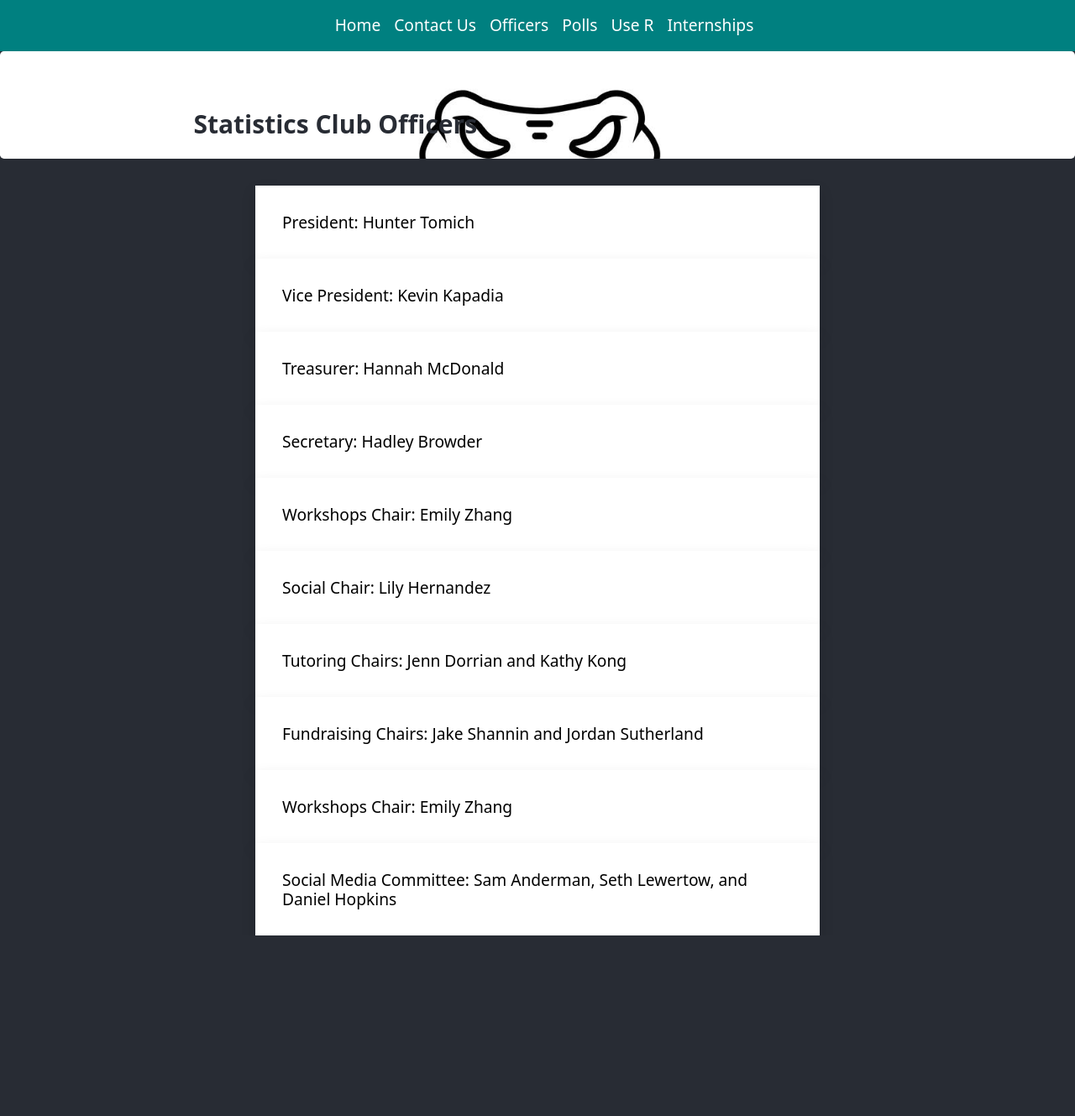
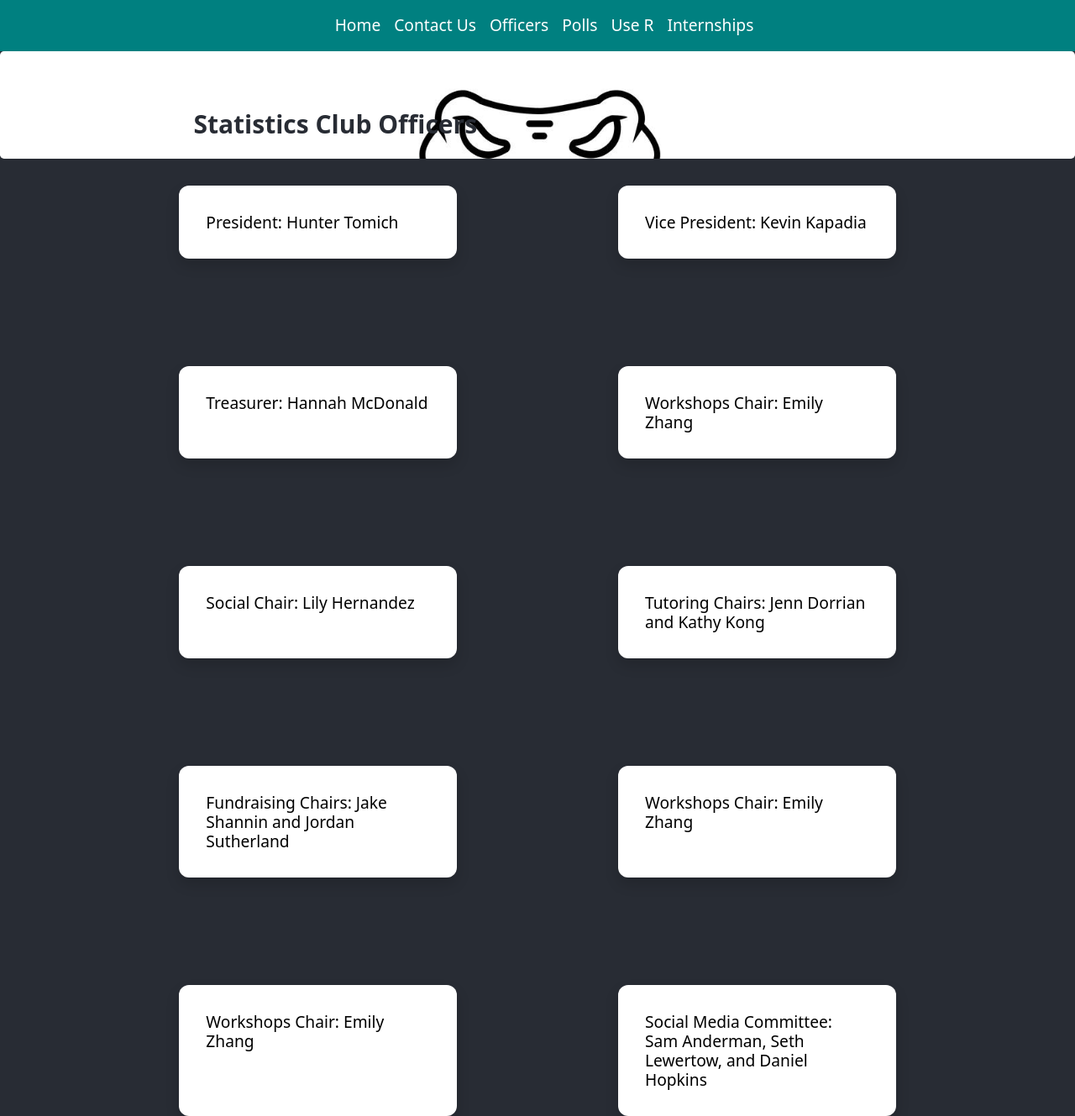
Before and after one commit to UFStatsSiteOrg/UFStatsSiteOrg, a React (Create React App) app in the folder react-app/: page /officers in a window 1280 px wide. Shown: the whole page at 84% size. Before the commit the page ends 1114 px from the top, so only its background shows below. Built offline with nearby package versions, Linux system fonts and the light colour scheme.

Commit message:
adding spacing between divs for officer page

```diff
--- a/react-app/src/components/officers/OfficerPage.css
+++ b/react-app/src/components/officers/OfficerPage.css
@@ -6,3 +6,9 @@
     float: left;
     color: #282c34;
 }
+.jumbotronn {
+    background-image: url("../logo.png");
+    background-size: cover;
+    position: center;
+    padding: 12em;
+}
--- a/react-app/src/components/officers/OfficerPage.jsx
+++ b/react-app/src/components/officers/OfficerPage.jsx
@@ -10,10 +10,48 @@ function OfficerPage() {
         <Jumbotron className= "b py-16">
                 <h1 className={"home-header font-semibold text-3xl"} >Statistics Club Officers</h1>
         </Jumbotron>
-        <div className="mx-auto text-black w-full max-w-2xl rounded-m bg-white p-8 shadow">
+        <div class="grid gap-x-48 mx-auto flex space-x-4 gap-y-32 grid-cols-2 w-2/3">
+
+        <div className="mx-auto text-black w-full max-w-2xl w-2/3 rounded-xl bg-white p-8 shadow">
             <h1 className="text-black">President: Hunter Tomich</h1>
         </div>
-        <div> </ div>
+        <div className="mx-auto text-black w-full max-w-2xl w-2/3 rounded-xl bg-white p-8 shadow">
+            <h1 className="text-black">Vice President: Kevin Kapadia</h1>
+        </div>
+        <div className="mx-auto text-black w-full max-w-2xl w-2/3 rounded-xl bg-white p-8 shadow">
+            <h1 className="text-black">Treasurer: Hannah McDonald</h1>
+        </div>
+        <div className="mx-auto text-black w-full max-w-2xl w-2/3 rounded-xl bg-white p-8 shadow">
+            <h1 className="text-black">Workshops Chair: Emily Zhang</h1>
+        </div>
+        <div className="mx-auto text-black w-full max-w-2xl w-2/3 rounded-xl bg-white p-8 shadow">
+            <h1 className="text-black">Social Chair: Lily Hernandez</h1>
+        </div>
+        <div className="mx-auto text-black w-full max-w-2xl w-2/3 rounded-xl bg-white p-8 shadow">
+            <h1 className="text-black">Tutoring Chairs: Jenn Dorrian and Kathy Kong</h1>
+        </div>
+        <div className="mx-auto text-black w-full max-w-2xl w-2/3 rounded-xl bg-white p-8 shadow">
+            <h1 className="text-black">Fundraising Chairs: Jake Shannin and Jordan Sutherland</h1>
+        </div>
+        <div className="mx-auto text-black w-full max-w-2xl w-2/3 rounded-xl bg-white p-8 shadow">
+            <h1 className="text-black">Workshops Chair: Emily Zhang</h1>
+        </div>
+        <div className="mx-auto text-black w-full max-w-2xl w-2/3 rounded-xl bg-white p-8 shadow">
+            <h1 className="text-black">Workshops Chair: Emily Zhang</h1>
+        </div>
+        <div className="mx-auto text-black w-full max-w-2xl w-2/3 rounded-xl bg-white p-8 shadow">
+            <h1 className="text-black">Social Media Committee: Sam Anderman, Seth Lewertow, and Daniel Hopkins</h1>
+        </div>
+        </div>
+       </div>
+    )
+}
+
+export default OfficerPage;
+
+{/* <div className="mx-auto text-black w-full max-w-2xl rounded-m bg-white p-8 shadow">
+<h1 className="text-black">President: Hunter Tomich</h1>
+</div>
 <div className="mx-auto text-black w-full max-w-2xl rounded-m bg-white p-8 shadow">
 <h1 className="text-black">Vice President: Kevin Kapadia</h1>
 </div>
@@ -42,8 +80,4 @@ function OfficerPage() {
 <h1 className="text-black">Social Media Committee: Sam Anderman, Seth Lewertow, and Daniel Hopkins</h1>
 </div>
 
-        </div>
-    )
-}
-
-export default OfficerPage;
+</div> */}
```
Also changed, not shown: react-app/src/components/home/HomePage.css (line endings or trailing spaces). Lines whose indentation alone changed are shown as unchanged.
